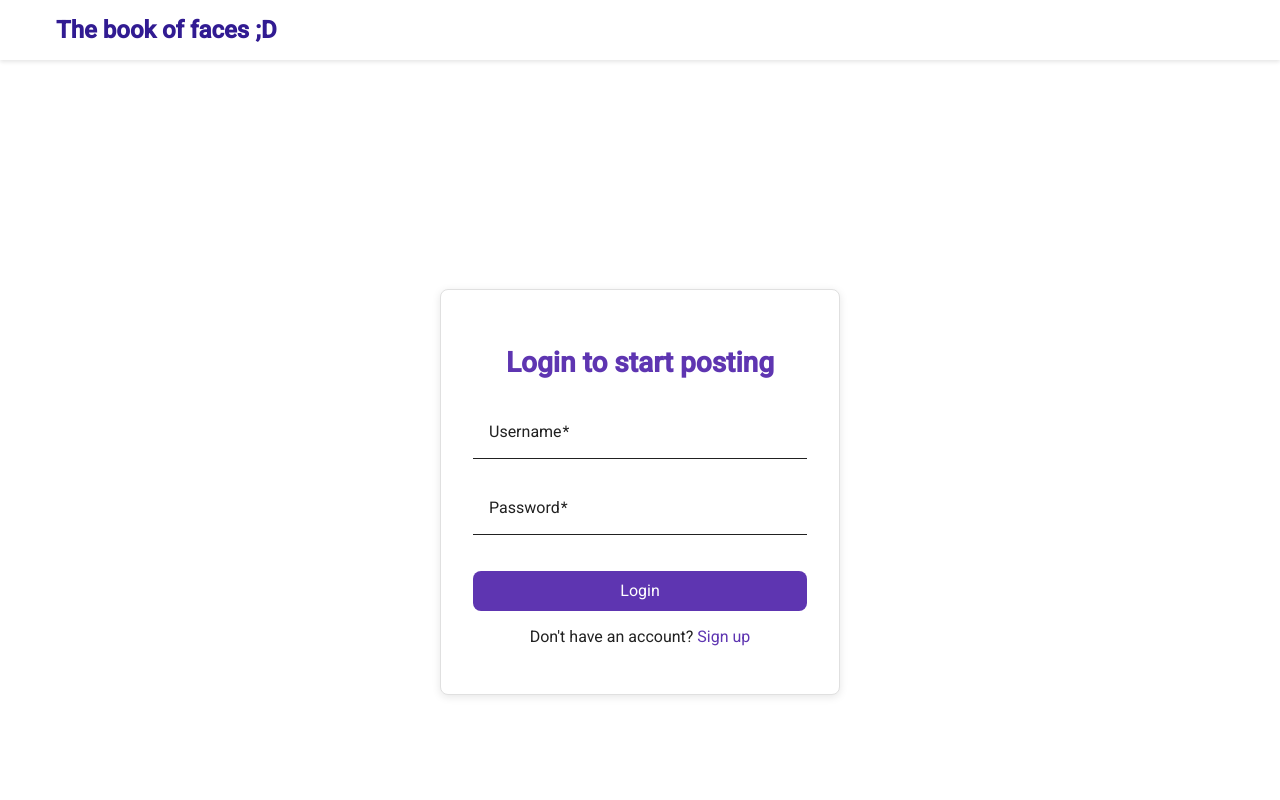
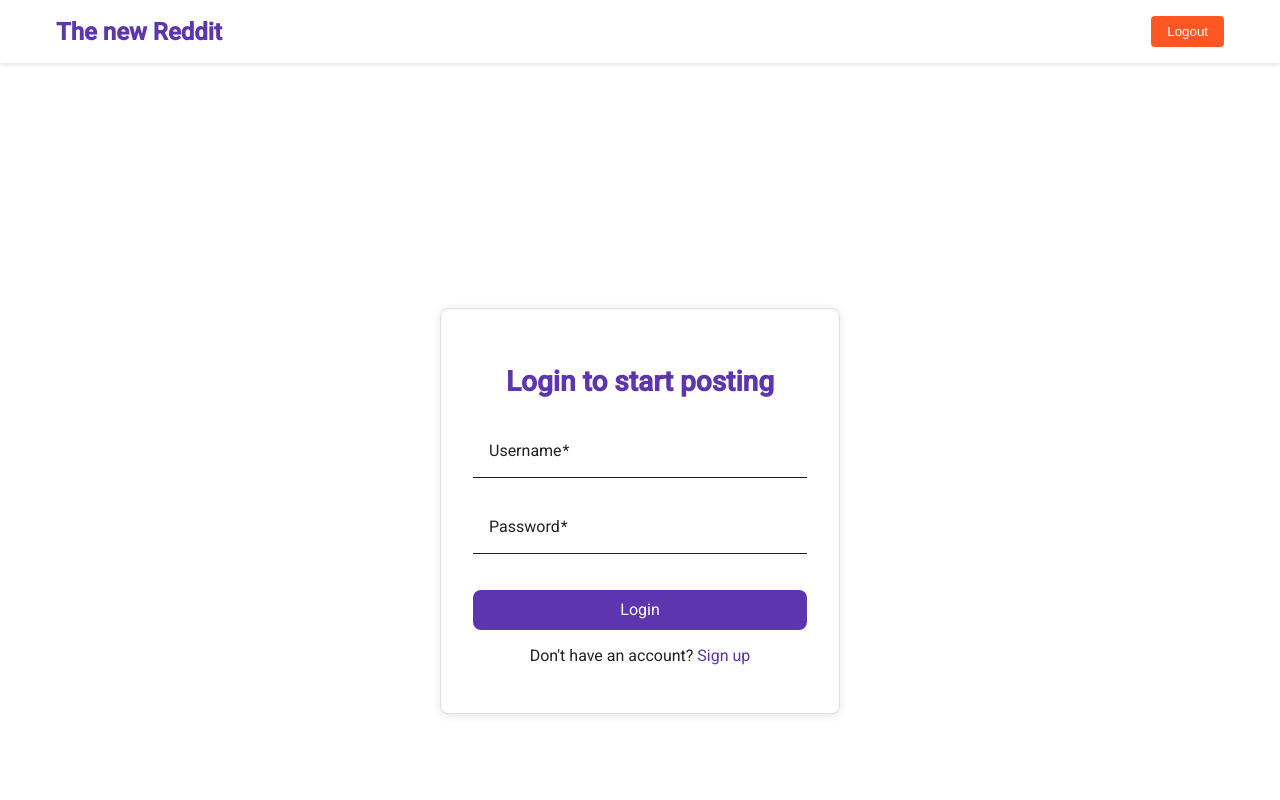
Before and after one commit to Bootcamp-FS07/Practica-Final-Paulo-Tintaya, an Angular app: page /auth/login in a window 1280 px wide. Shown: the top 800 px of the page. Built offline with nearby package versions, Linux system fonts and the light colour scheme.

Commit message:
feat(feed): add welcome message in feed header

```diff
--- a/src/app/app.component.html
+++ b/src/app/app.component.html
@@ -1,8 +1,4 @@
-<header>
-  <div class="container header-container">
-    <div class="logo"> The book of faces ;D</div>
-  </div>
-</header>
+<app-header></app-header>
 
 <main>
   <div class="container">
--- a/src/app/app.component.ts
+++ b/src/app/app.component.ts
@@ -1,10 +1,11 @@
 import { HttpClientModule } from '@angular/common/http';
 import { Component } from '@angular/core';
 import { RouterOutlet } from '@angular/router';
+import { HeaderComponent } from "./core/components/header/header.component";
 
 @Component({
   selector: 'app-root',
-  imports: [RouterOutlet, HttpClientModule],
+  imports: [RouterOutlet, HttpClientModule, HeaderComponent, HeaderComponent],
   templateUrl: './app.component.html',
   styleUrls: ['./app.component.css'],
 })
--- a/src/app/app.config.ts
+++ b/src/app/app.config.ts
@@ -2,6 +2,8 @@ import { ApplicationConfig, provideZoneChangeDetection } from '@angular/core';
 import { provideRouter } from '@angular/router';
 import { provideHttpClient } from '@angular/common/http';
 import { routes } from './app.routes';
+import { HTTP_INTERCEPTORS } from '@angular/common/http';
+import { AuthInterceptor } from './core/interceptors/auth.interceptor';
 
 export const appConfig: ApplicationConfig = {
   providers: [
--- /dev/null
+++ b/src/app/core/components/header/header.component.css
@@ -0,0 +1,32 @@
+.header {
+  background-color: var(--header-bg, #ffffff);
+  padding: 1rem 0;
+  box-shadow: 0 2px 4px rgba(0,0,0,0.1);
+  margin-bottom: 1rem;
+}
+
+.header-container {
+  display: flex;
+  justify-content: space-between;
+  align-items: center;
+}
+
+.logo {
+  font-size: 1.5rem;
+  font-weight: bold;
+  color: var(--primary-color);
+}
+
+.welcome {
+  font-size: 1rem;
+  color: var(--text-color);
+}
+
+.logout-button {
+  background-color: var(--accent-color);
+  color: #fff;
+  border: none;
+  padding: 0.5rem 1rem;
+  border-radius: 4px;
+  cursor: pointer;
+}
--- /dev/null
+++ b/src/app/core/components/header/header.component.html
@@ -0,0 +1,8 @@
+<header class="header">
+  <div class="container header-container">
+    <div class="logo">The new Reddit</div>
+    <nav>
+      <button (click)="logout()" class="logout-button">Logout</button>
+    </nav>
+  </div>
+</header>
--- /dev/null
+++ b/src/app/core/components/header/header.component.ts
@@ -0,0 +1,25 @@
+import { Component } from '@angular/core';
+import { Router } from '@angular/router';
+import { AuthService } from '../../services/auth/auth.service';
+import { CommonModule } from '@angular/common';
+
+@Component({
+  selector: 'app-header',
+  standalone: true,
+  imports:[CommonModule],
+  templateUrl: './header.component.html',
+  styleUrls: ['./header.component.css']
+})
+export class HeaderComponent {
+  constructor(public authService: AuthService, private router: Router) {}
+
+  get currentUser() {
+    const user = localStorage.getItem('user');
+    return user ? JSON.parse(user) : null;
+  }
+
+  logout() {
+    this.authService.logout();
+    this.router.navigate(['/auth/login']);
+  }
+}
--- a/src/app/core/services/auth/auth.service.ts
+++ b/src/app/core/services/auth/auth.service.ts
@@ -24,6 +24,7 @@ export class AuthService {
 
     if (data.user && data.user._id) {
       localStorage.setItem('userId', data.user._id);
+      localStorage.setItem('user', JSON.stringify(data.user));
     } else {
       await this.fetchUserProfile();
     }
--- a/src/app/modules/feed/feed.component.html
+++ b/src/app/modules/feed/feed.component.html
@@ -3,7 +3,6 @@
     <div class="welcome-message">
       Welcome, {{ currentUser?.username || 'User' }}!
     </div>
-    <button (click)="logout()" class="feed-logout-button">Logout</button>
   </header>
 
   <section class="create-post">
@@ -13,7 +12,6 @@
   </section>
 
   <section class="posts-section">
-    <h2>Posts</h2>
 
     <div *ngIf="loading" class="spinner-container">
       <mat-progress-spinner diameter="50" mode="indeterminate"></mat-progress-spinner>
```
Also changed, not shown: src/app/core/interceptors/auth.interceptor.ts (added, +21 -0 lines).
